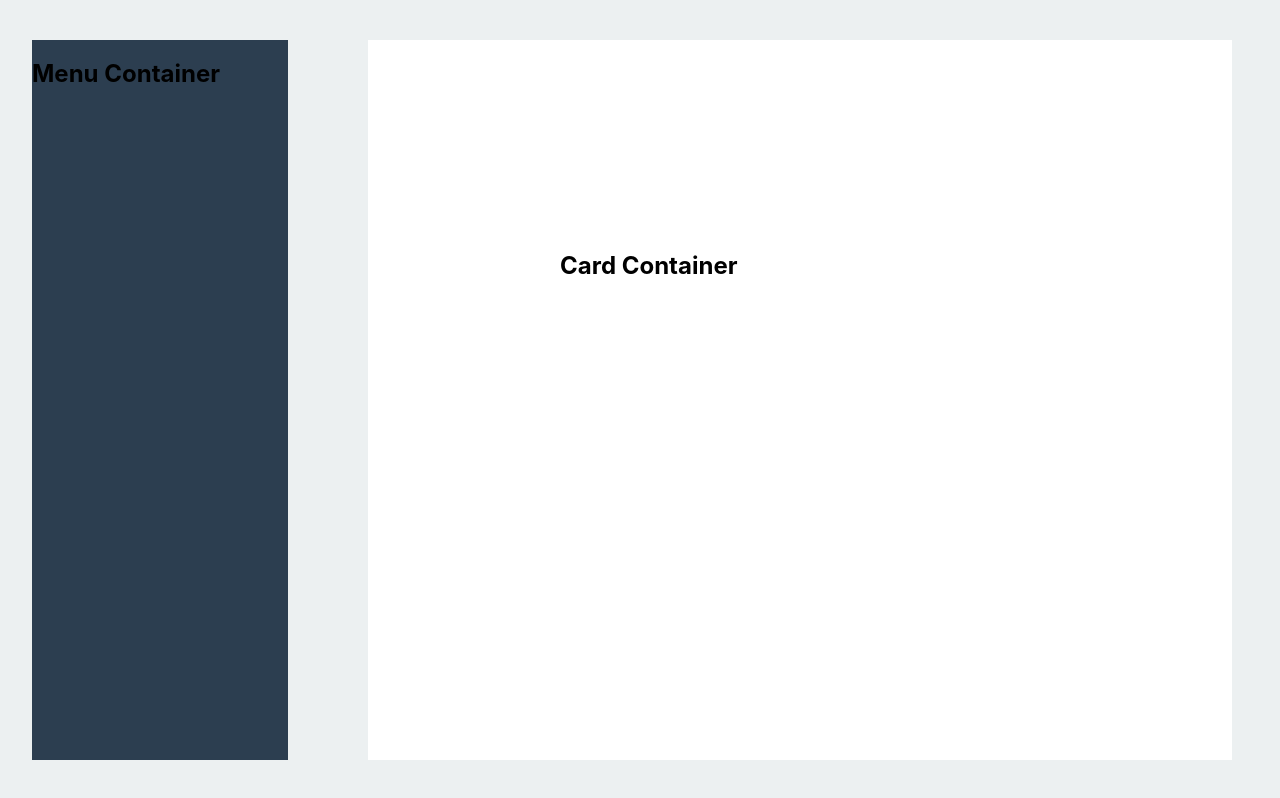
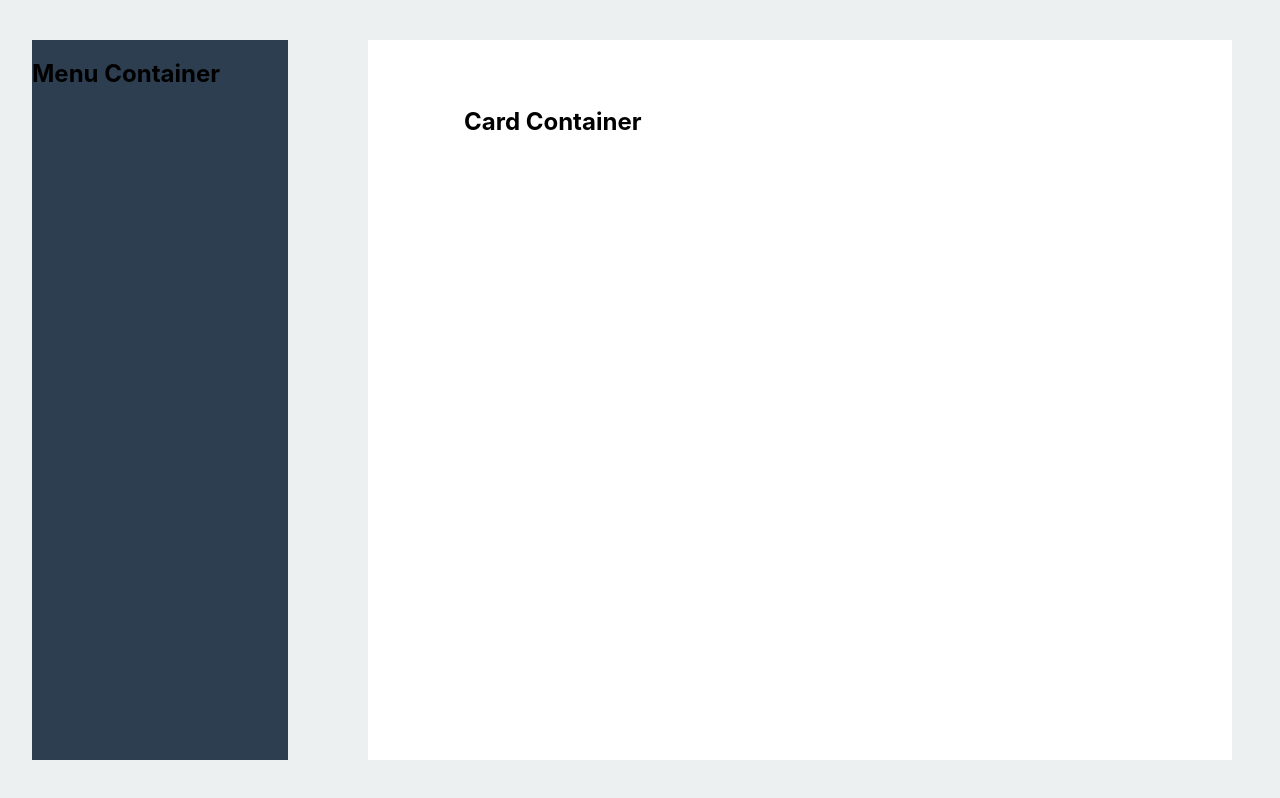
Before and after one commit to UsuallyChris/job_tracker, a React (Create React App) app in the folder frontend/: page / in a window 1280 px wide. Built offline with nearby package versions, Linux system fonts and the light colour scheme.

Commit message:
Card container css positioning

```diff
--- a/frontend/src/css/App.css
+++ b/frontend/src/css/App.css
@@ -63,7 +63,7 @@ body {
   height: 90%;
   background: #fff;
   overflow: auto;
-  padding: 20%;
+  padding: 5% 10%;
 }
 
 .card-container {
@@ -72,4 +72,5 @@ body {
   z-index: -1;
   width: 100%;
   display: flex;
+  flex-wrap: wrap;
 }
```
